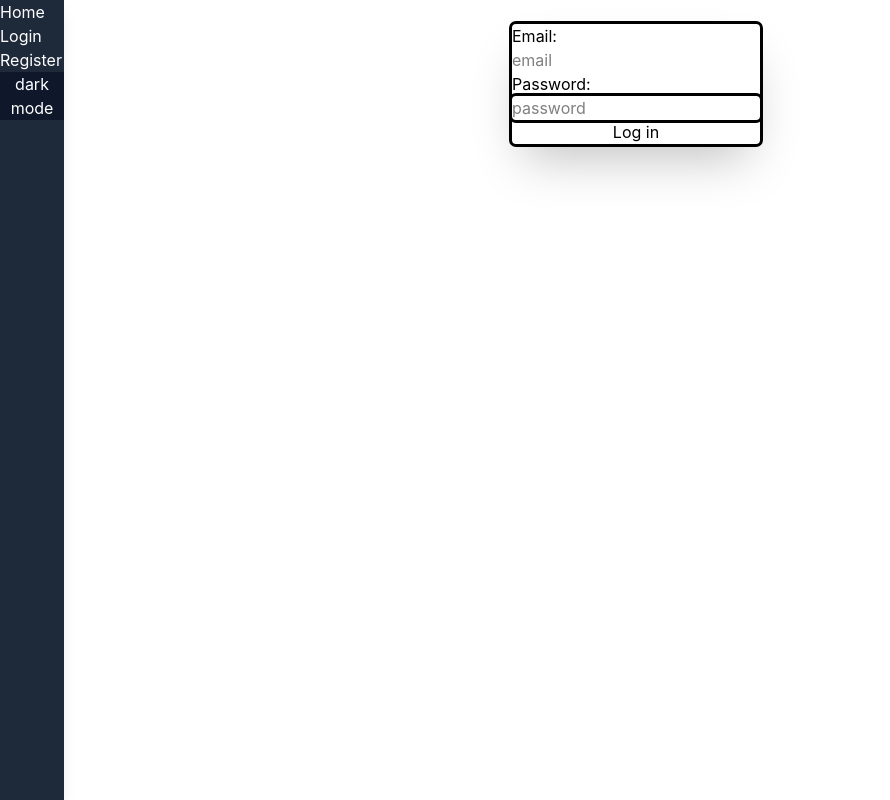
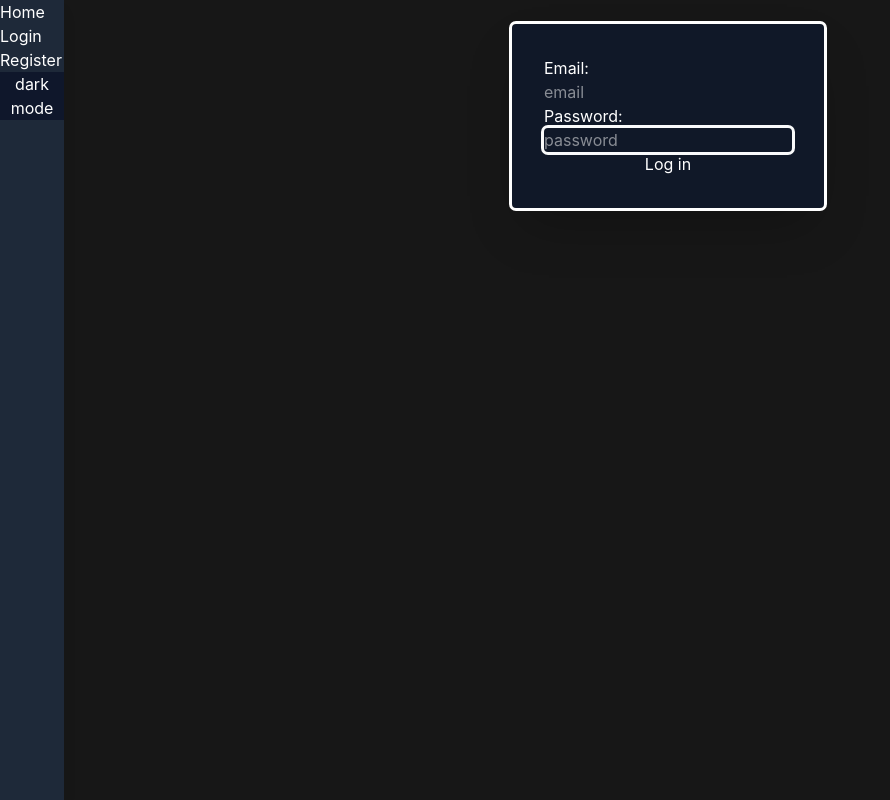
Before and after one commit to Wulver2/mongo-music-journal, a React (Vite) app in the folder client/music_journal/: page /login in a window 1280 px wide. Shown: the whole page, without its empty margins (0-890 px from the left). Built offline with nearby package versions, Linux system fonts and the light colour scheme.

Commit message:
Apply dark background to all pages and to login form

```diff
--- a/client/music_journal/src/App.jsx
+++ b/client/music_journal/src/App.jsx
@@ -1,5 +1,5 @@
 import { useState } from 'react'
-import { BrowserRouter, Routes, Route} from "react-router"
+import { BrowserRouter, Routes, Route } from "react-router"
 import { Login } from './pages/login'
 import { Register } from './pages/register'
 import { Home } from './pages/home'
@@ -8,15 +8,16 @@ import { Navbar } from './components/navbar'
 function App() {
   return (
     <>
-      <BrowserRouter>
-        <Navbar></Navbar>
-        <Routes>
-          <Route path='/' element={<Home/>} />
-          <Route path='/login' element={<Login/>}/>
-          <Route path='/Register' element={<Register/>}/>
-        </Routes>
-      </BrowserRouter>
-
+      <div className='bg-neutral-900 h-screen'>
+        <BrowserRouter>
+          <Navbar></Navbar>
+          <Routes>
+            <Route path='/' element={<Home />} />
+            <Route path='/login' element={<Login />} />
+            <Route path='/Register' element={<Register />} />
+          </Routes>
+        </BrowserRouter>
+      </div>
     </>
   )
 }
--- a/client/music_journal/src/pages/login.jsx
+++ b/client/music_journal/src/pages/login.jsx
@@ -13,7 +13,10 @@ export function Login() {
     return (
         <>
             <h1>login</h1>
-            <form className="fixed flex flex-col left-2/5 outline-solid rounded-sm shadow-2xl">
+            <form className="
+            fixed flex flex-col left-2/5 outline-solid rounded-sm shadow-2xl
+            bg-gray-900 text-white p-8
+            ">
                 <label htmlFor="email"> Email: </label>
                 <input type="email" id="email" placeholder="email" onChange={
                     (e) => {
@@ -21,7 +24,7 @@ export function Login() {
                     }} />
                 <label htmlFor="password"> Password: </label>
                 <input type="password" placeholder="password" id="password"
-                    className="outline-solid rounded-sm"
+                    className="outline-solid rounded-sm outline-gray-50"
                     onChange={
                         (e) => {
                             setForm({ ...form, password: e.target.value })
```
